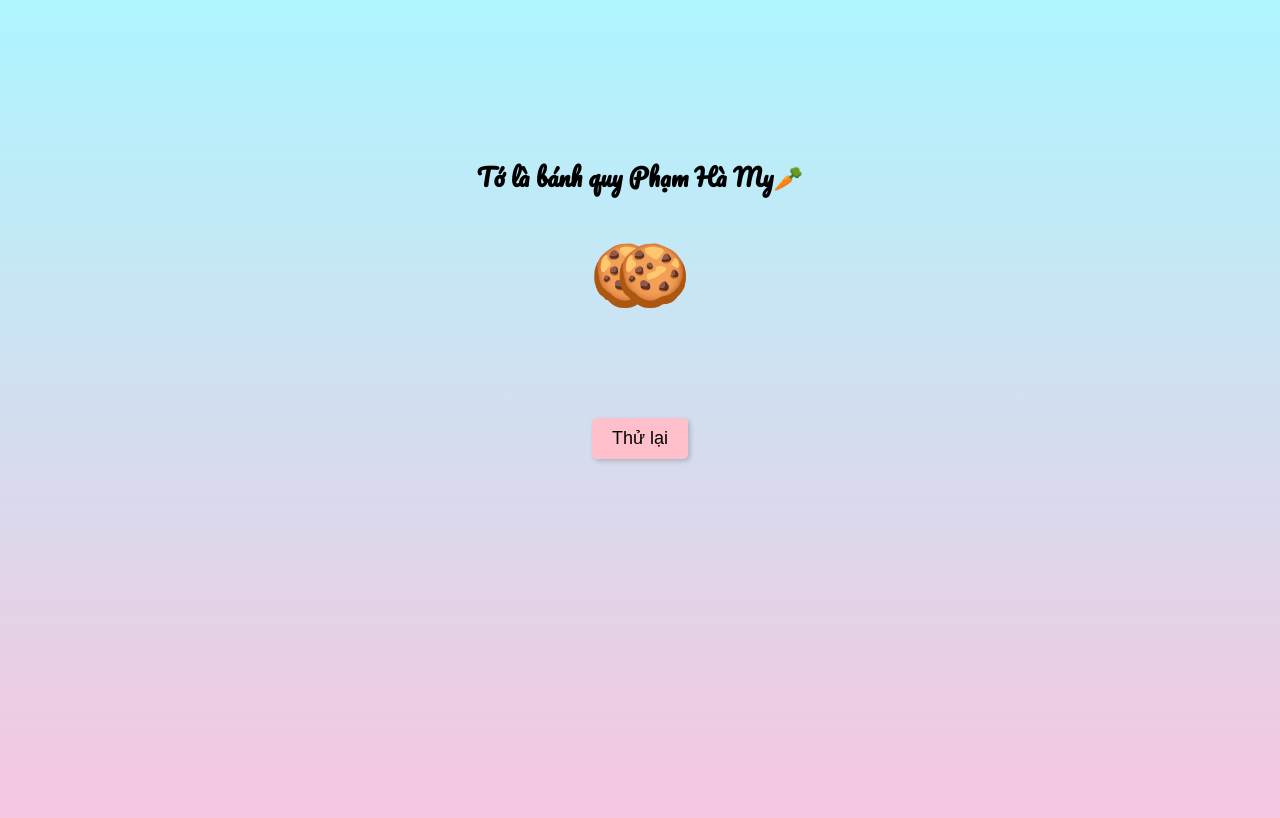
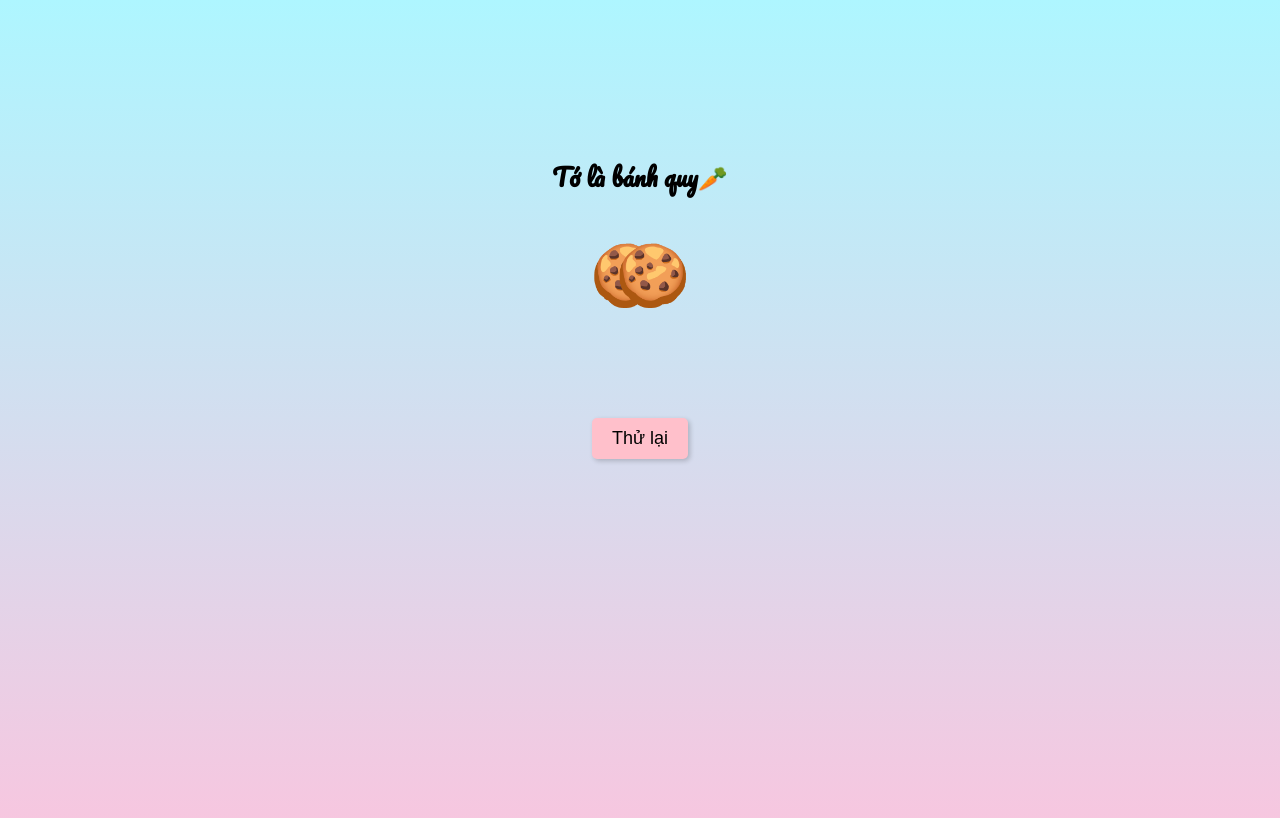
Before and after one commit to melmel211007/Cookie, a plain HTML site: page cookie.html in a window 1280 px wide. Drawn offline with Linux system fonts and the light colour scheme.

Commit message:
Update cookie.html

```diff
--- a/cookie.html
+++ b/cookie.html
@@ -89,7 +89,7 @@
   </style>
 </head>
 <body>
-  <h2> Tớ là bánh quy Phạm Hà My🥕</h2>
+  <h2> Tớ là bánh quy🥕</h2>
   <div class="cookie-container" onclick="openFortune()" id="cookieBox">
     <div class="half left">🍪</div>
     <div class="half right">🍪</div>
```
